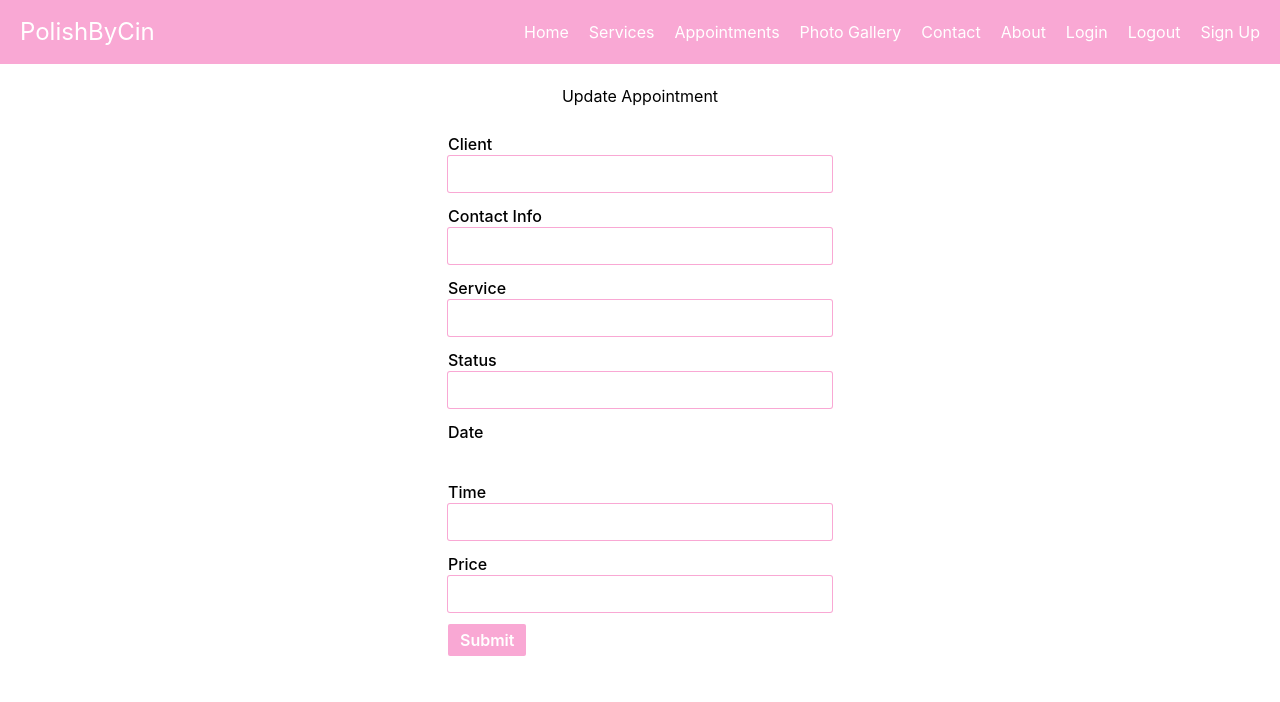
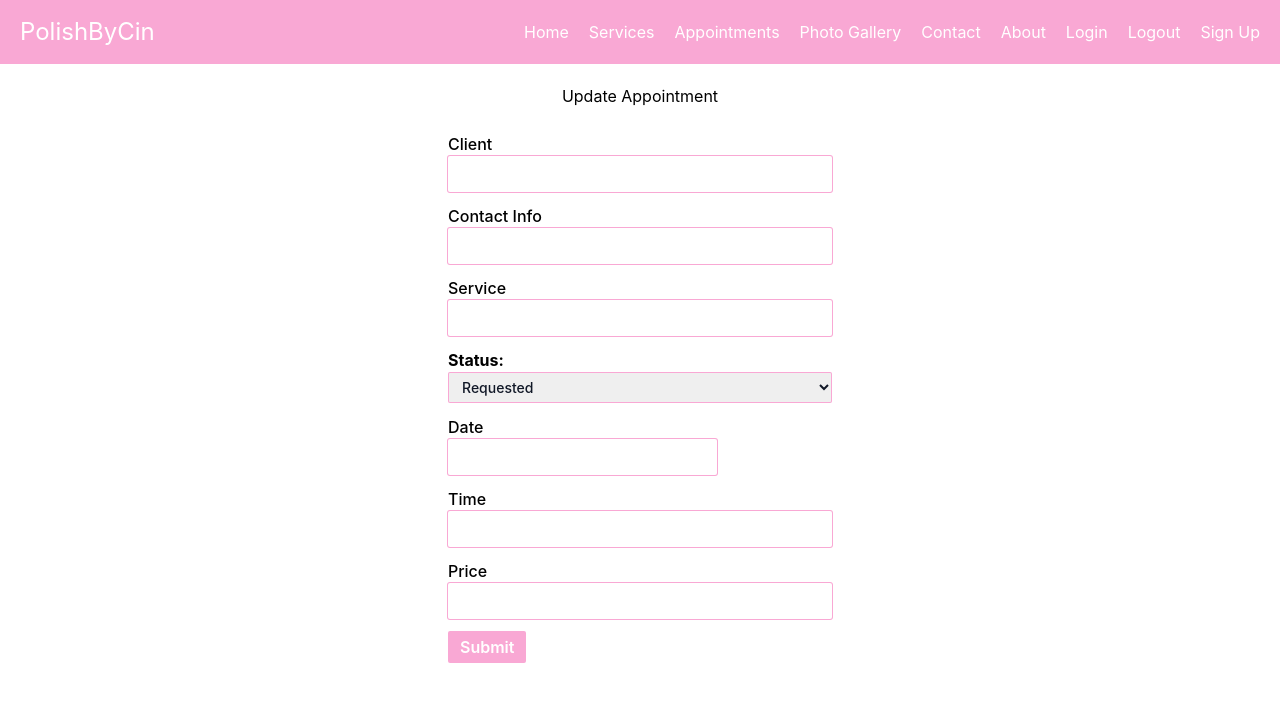
Before and after one commit to ryanpv/beauty-service-app, a React (Create React App) app in the folder client/: page /update-appointment/1 in a window 1280 px wide. Shown: the top 702 px of the page. Built offline with nearby package versions, Linux system fonts and the light colour scheme; no server answers.

Commit message:
added select options for appointment status update. also added temp handler for successful updates

```diff
--- a/client/src/components/update-appointment.tsx
+++ b/client/src/components/update-appointment.tsx
@@ -1,7 +1,7 @@
 import React, { useEffect, useState } from 'react'
 import DatePicker from 'react-datepicker';
 import { useStateContext } from '../contexts/state-contexts';
-import { useParams } from 'react-router-dom';
+import { useNavigate, useParams } from 'react-router-dom';
 
 const UpdateAppointment: React.FC = () => {
   type Appointment = {
@@ -31,6 +31,7 @@ const UpdateAppointment: React.FC = () => {
   const { currentUser } = useStateContext();
   const [appointment, setAppointment] = useState<Appointment>(appointmentState)
   const { appointmentId } = useParams();
+  const navigate = useNavigate();
 
   useEffect(() => {
     fetchAppointment();
@@ -56,14 +57,14 @@ const UpdateAppointment: React.FC = () => {
     }
   };
 
-  const putFormHandler = (event: React.ChangeEvent<HTMLInputElement> | Date) => {
+  const putFormHandler = (event: React.ChangeEvent<HTMLInputElement | HTMLSelectElement> | Date) => {
     if (event instanceof Date) {
       const date = new Date(event);
       const year = date.getFullYear();
       const month = date.getMonth() + 1; // 0-indexed, must +1 to get accurate month value
       const day = date.getDate();
       const appointmentDate = `${ year }-${ month }-${ day }`
-      console.log("appointmentdate: ", new Date(appointmentDate))
+
       setAppointment((prev) => ({
         ...prev,
         date: appointmentDate
@@ -95,6 +96,9 @@ const UpdateAppointment: React.FC = () => {
 
       if (result.status !== 201) {
       throw new Error("Error updating appointment");
+      } else {
+        alert("Appointment successfully updated");
+        navigate("/appointments");
       }
     } catch (error) {
       console.log("Error updating appointment")
@@ -140,20 +144,24 @@ const UpdateAppointment: React.FC = () => {
             </div>
           </div>
           <div>
-            <label>Status</label>
-            <div>
-              <input
-                onChange={ putFormHandler }
-                name='status'
-                value={ appointment.status }
-                className='block w-full py-1.5 px-2.5 border-0 rounded-sm ring-1 ring-pink-300'
-              />
-            </div>
+            <label className='font-bold'>Status:</label>
+            <select
+              onChange={ putFormHandler }
+              className='py-1.5 px-2.5 w-full border-0 rounded-sm ring-1 ring-inset ring-pink-300 text-gray-900 sm:text-sm sm:leading-6'
+              name='status'
+            >
+              <option value={ 1 }>Upcoming</option>
+              <option selected value={ 2 }>Requested</option>
+              <option value={ 3 }>Cancelled</option>
+              <option value={ 4 }>Completed</option>
+              <option value={ 5 }>Misc</option>
+            </select>
           </div>
           <div>
             <label>Date</label>
             <div>
               <DatePicker
+                className='block py-1.5 px-2.5 border-0 rounded-sm ring-1 ring-pink-300'
                 dateFormat="MMMM Do yyyy"
                 selected={ appointment.date ? new Date(appointment.date) : null }
                 onChange={ (date) => date && putFormHandler(date) }
```
